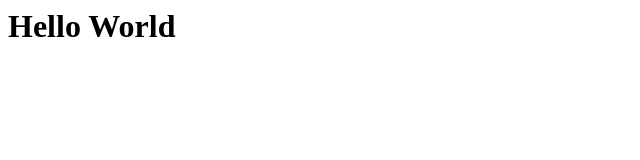
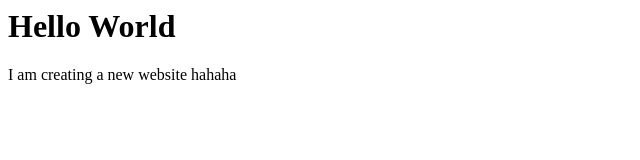
Before and after one commit to deejayajayn/hello-world-website, a plain HTML site: page Index.html in a window 1280 px wide. Shown: the whole page, without its empty margins (0-640 px from the left). Drawn offline with Linux system fonts and the light colour scheme.

Commit message:
message here

```diff
--- a/Index.html
+++ b/Index.html
@@ -1 +1,3 @@
 <h1> Hello World</h1>
+
+<p>I am creating a new website hahaha</p>
```
